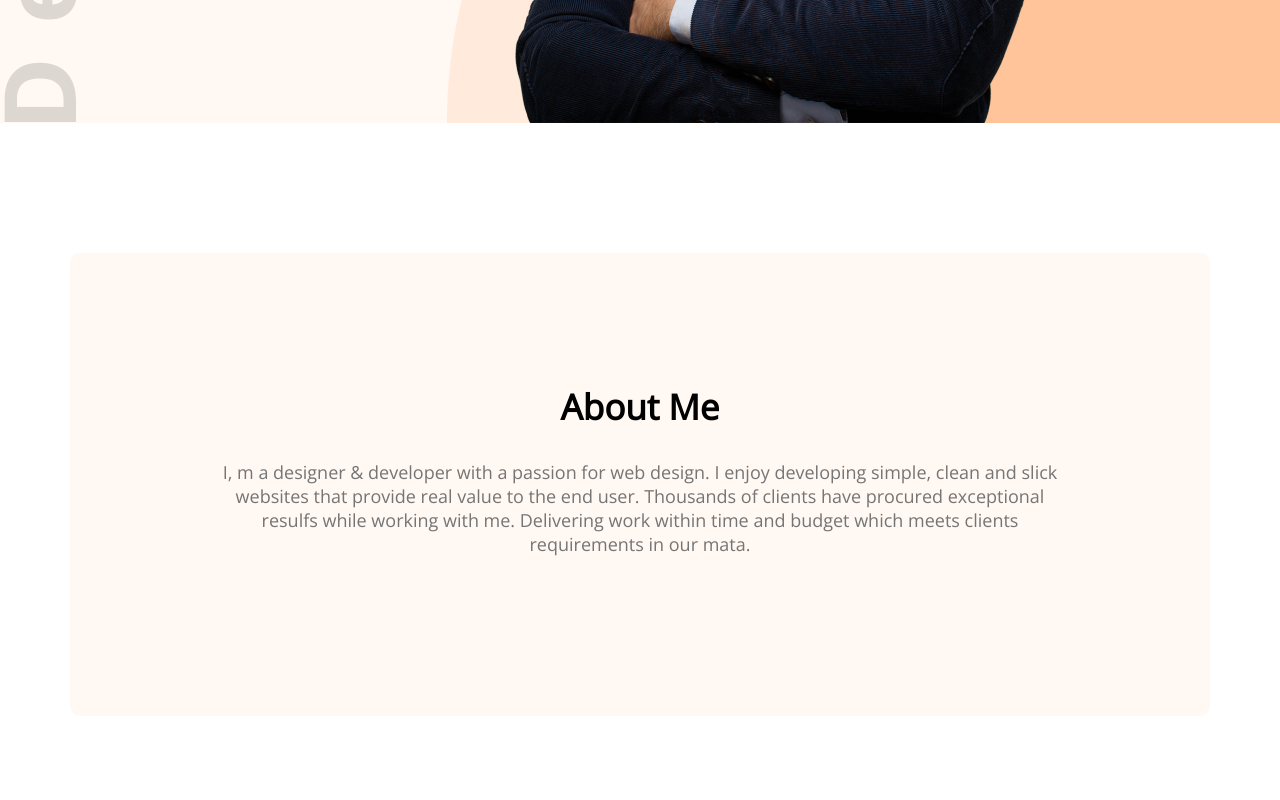
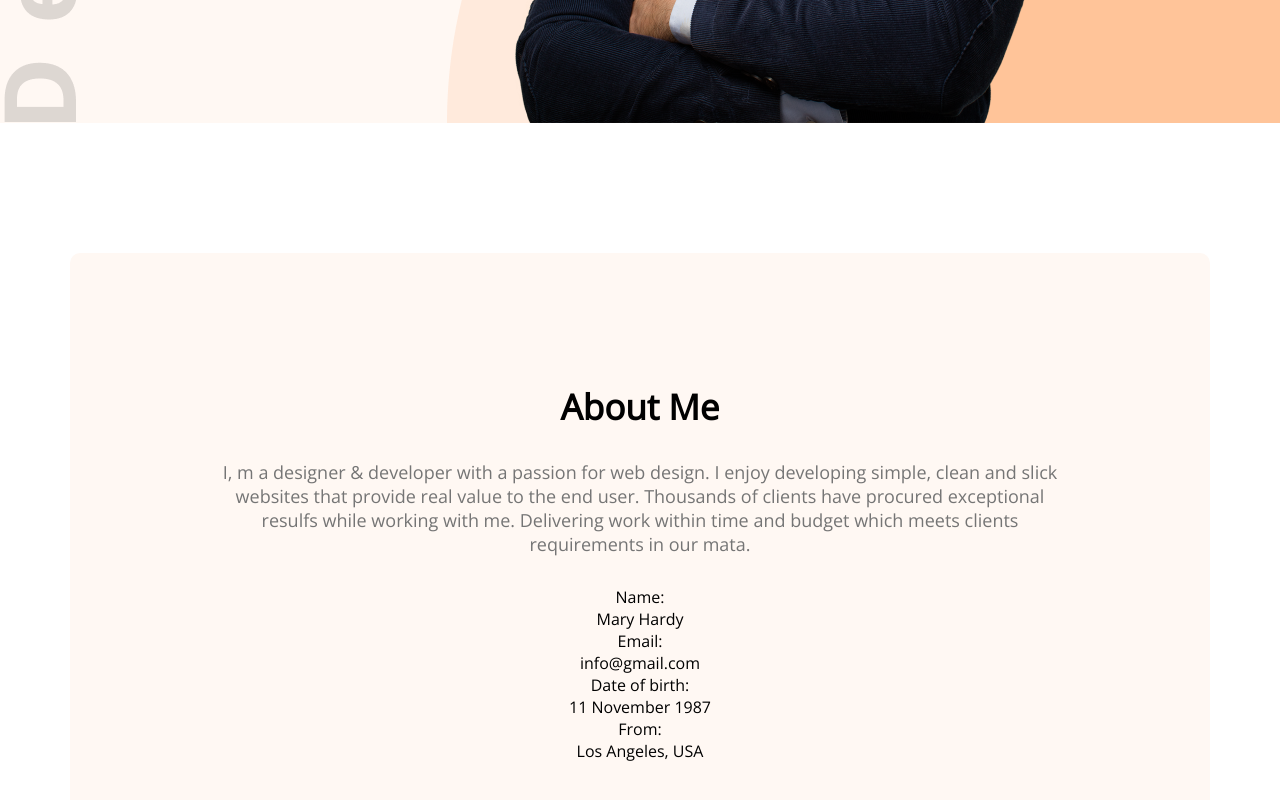
Before and after one commit to Ali-Haidar-Tauhid-Sagar/Developer-Portfolio, a plain HTML site: page index.html in a window 1280 px wide. Shown: the part 729-1529 px from the top of the page. Drawn offline with nearby package versions, Linux system fonts and the light colour scheme.

Commit message:
index update

```diff
--- a/index.html
+++ b/index.html
@@ -39,6 +39,24 @@
             <div class="about">
                 <h3 class="about-title">About Me</h3>
                 <p class="about-description">I, m a designer & developer with a passion for web design. I enjoy developing simple, clean and slick websites that provide real value to the end user. Thousands of clients have procured exceptional resulfs while working with me. Delivering work within time and budget which meets clients requirements in our mata.</p>
+
+                <div class="about-info-container">
+                    <div class="about-info">
+                        <p class="info-title">Name:</p>
+                        <p class="info-description">Mary Hardy </p>
+                    </div>
+                    <div class="about-info">
+                        <p class="info-title">Email:</p>
+                        <p class="info-description">info@gmail.com</p>
+                    </div>
+                    <div class="about-info">
+                        <p class="info-title">Date of birth:</p>
+                        <p class="info-description">11 November 1987</p>
+                    </div>
+                    <div class="about-info">
+                        <p class="info-title">From:</p>
+                        <p class="info-description">Los Angeles, USA</p>
+                    </div>
             </div>
         </section>
     </main>
```
